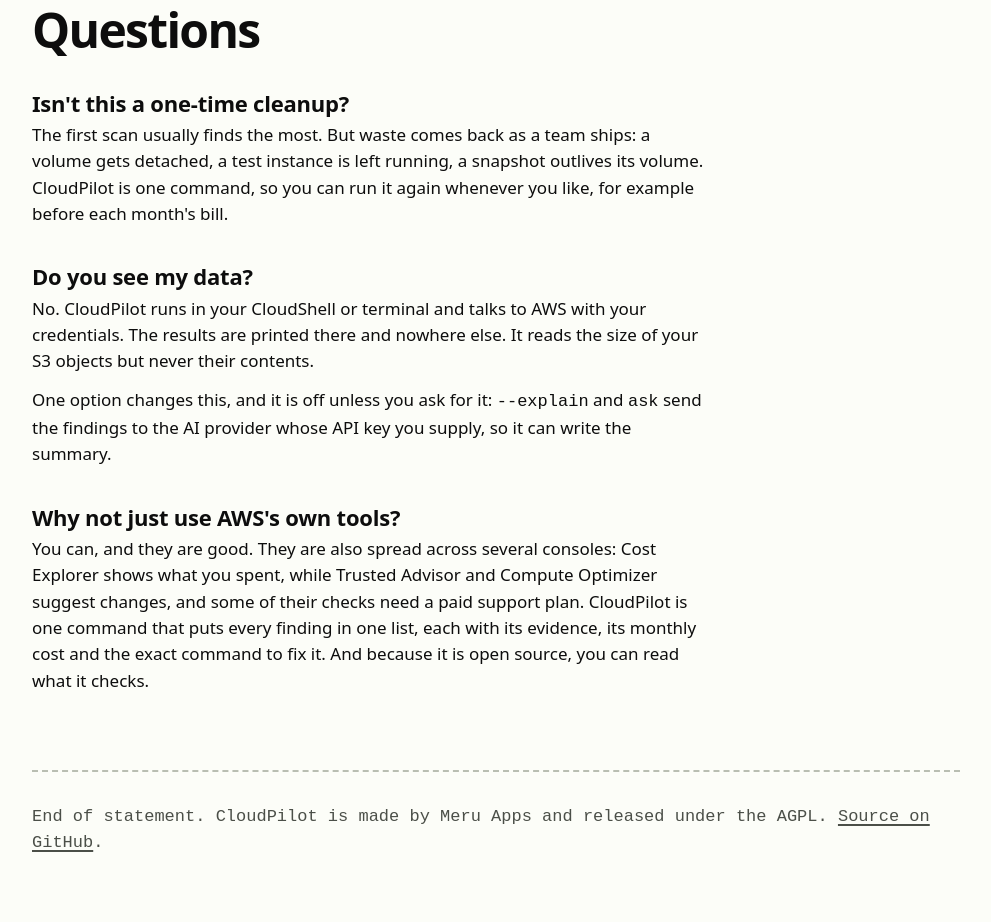
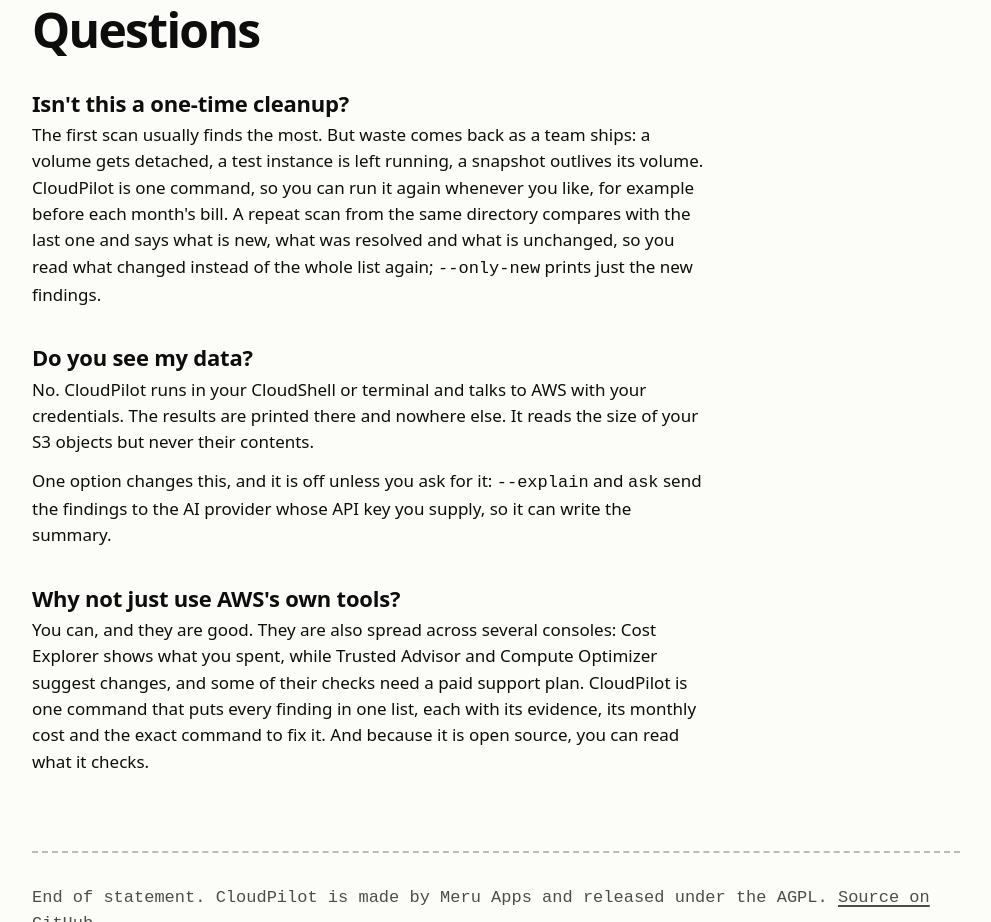
Before and after one commit to sai-na/cloudpilot, a plain HTML site: page site/index.html in a window 1280 px wide. Shown: the part 5760-6682 px from the top of the page, without its empty margins (144-1135 px from the left). Drawn offline with Linux system fonts and the light colour scheme.

Commit message:
no-mistakes(document): note repeat-scan comparison in landing page FAQ

```diff
--- a/site/index.html
+++ b/site/index.html
@@ -414,7 +414,7 @@
   <h2>Questions</h2>
   <div class="faq">
     <h3>Isn't this a one-time cleanup?</h3>
-    <p>The first scan usually finds the most. But waste comes back as a team ships: a volume gets detached, a test instance is left running, a snapshot outlives its volume. CloudPilot is one command, so you can run it again whenever you like, for example before each month's bill.</p>
+    <p>The first scan usually finds the most. But waste comes back as a team ships: a volume gets detached, a test instance is left running, a snapshot outlives its volume. CloudPilot is one command, so you can run it again whenever you like, for example before each month's bill. A repeat scan from the same directory compares with the last one and says what is new, what was resolved and what is unchanged, so you read what changed instead of the whole list again; <code>--only-new</code> prints just the new findings.</p>
 
     <h3>Do you see my data?</h3>
     <p>No. CloudPilot runs in your CloudShell or terminal and talks to AWS with your credentials. The results are printed there and nowhere else. It reads the size of your S3 objects but never their contents.</p>
```
